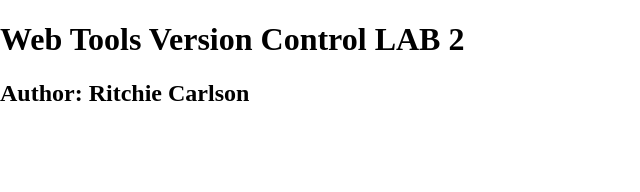
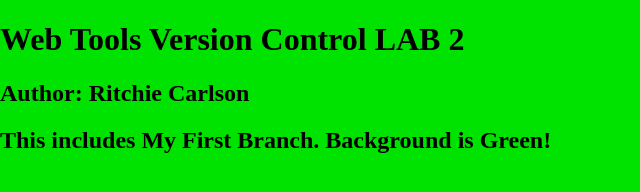
Before and after one commit to RCarlson1/WebToolsGitHubIntroCarlson, a plain HTML site: page index.html in a window 1280 px wide. Shown: the whole page, without its empty margins (0-640 px from the left). Drawn offline with nearby package versions, Linux system fonts and the light colour scheme.

Commit message:
This is the 1st commit on the bggreen branch.
Changed index and css files. This is the 1st commit on the bggreen branch.

```diff
--- a/_css/main.css
+++ b/_css/main.css
@@ -8,6 +8,7 @@ html {
   -webkit-text-size-adjust: 100%;
 }
 html, body  {
+    background-color: #00E300;
 	margin: 0;
 }
 /* Correct `block` display not defined in IE 8/9.*/
--- a/index.html
+++ b/index.html
@@ -16,6 +16,7 @@
     <header>
 	   <h1>Web Tools Version Control LAB 2</h1>
         <h2>Author: Ritchie Carlson</h2>
+        <h2>This includes My First Branch. Background is Green!</h2>
     </header>
     <nav id="pageNav">
     </nav>
```
